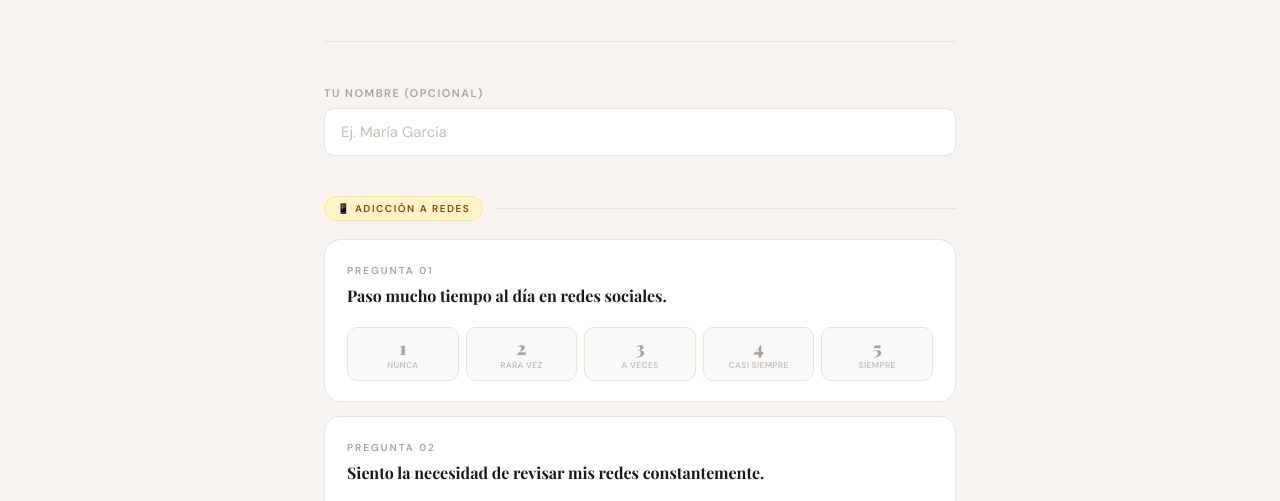
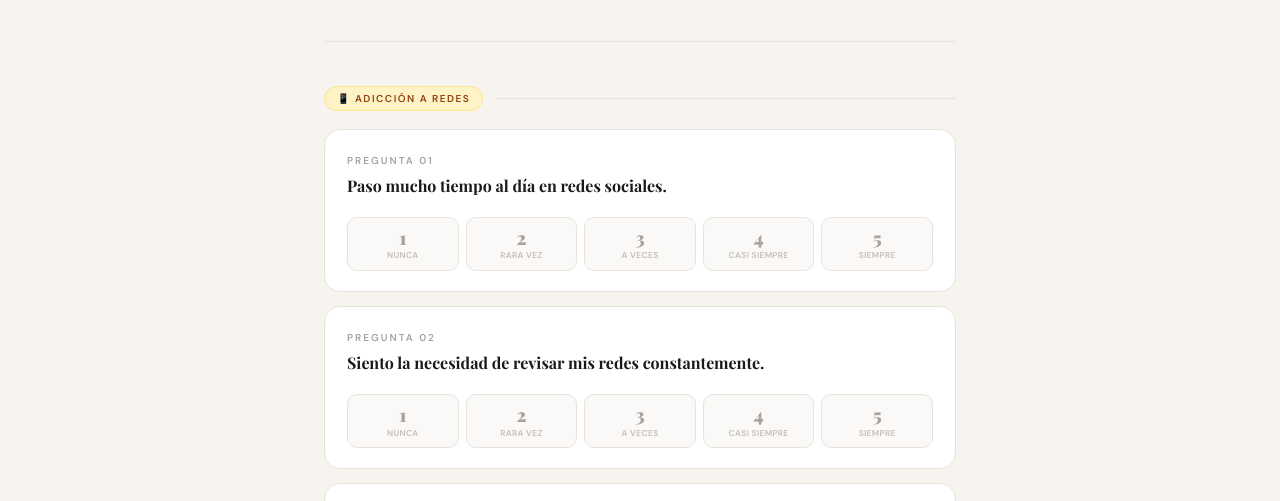
Before and after one commit to jeanfa0/encuesta-juvenil, a plain HTML site: page index.html in a window 1280 px wide. Shown: the part 280-781 px from the top of the page. Drawn offline with nearby package versions, Linux system fonts and the light colour scheme; a web font is replaced by a local one.

Commit message:
Update index.html

```diff
--- a/index.html
+++ b/index.html
@@ -339,11 +339,6 @@ h1 em { font-style: italic; color: #e8412c; }
   </div>
 
   <form id="surveyForm">
-    <div class="name-wrap">
-      <label class="field-label" for="nameInput">Tu nombre (opcional)</label>
-      <input class="name-input" id="nameInput" type="text" placeholder="Ej. María García">
-    </div>
-
     <div class="sec-header">
       <span class="sec-badge badge-social">📱 Adicción a redes</span>
       <div class="sec-rule"></div>
```
